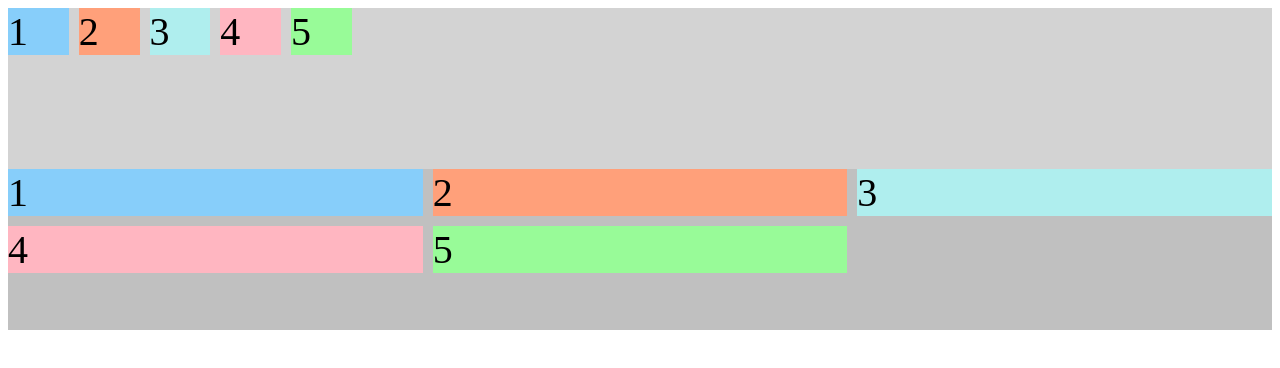
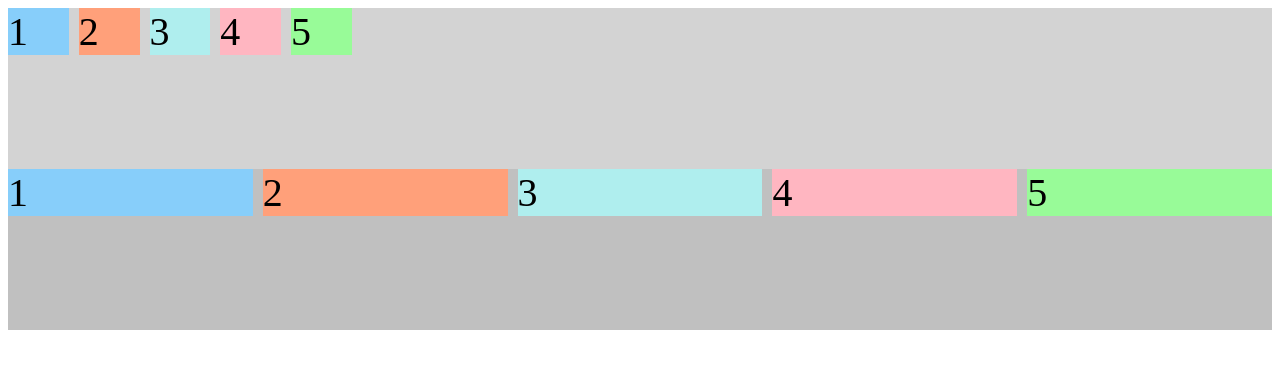
Before and after one commit to Belal-Ahmad-2020/freecodecamp-css, a plain HTML site: page css-grid.html in a window 1280 px wide. Drawn offline with Linux system fonts and the light colour scheme.

Commit message:
CSS Grid  Part 19

```diff
--- a/css-grid.html
+++ b/css-grid.html
@@ -18,11 +18,7 @@
           width: 100%;
           background: LightGray;
           display: grid;
-          /* Only change code below this line */
-
-          grid-template-columns: repeat(auto-fill , minmax(60px, 1fr));
-
-          /* Only change code above this line */
+          grid-template-columns: repeat(auto-fill, minmax(60px, 1fr));
           grid-template-rows: 1fr 1fr 1fr;
           grid-gap: 10px;
         }
@@ -33,7 +29,11 @@
           width: 100%;
           background: Silver;
           display: grid;
-          grid-template-columns: repeat(3, minmax(60px, 1fr));
+          /* Only change code below this line */
+
+          grid-template-columns: repeat(auto-fit, minmax(60px, 1fr));
+
+          /* Only change code above this line */
           grid-template-rows: 1fr 1fr 1fr;
           grid-gap: 10px;
         }
```
